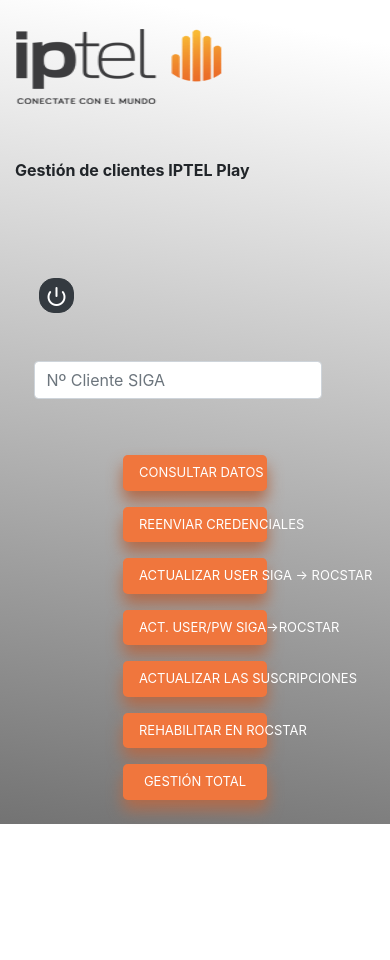
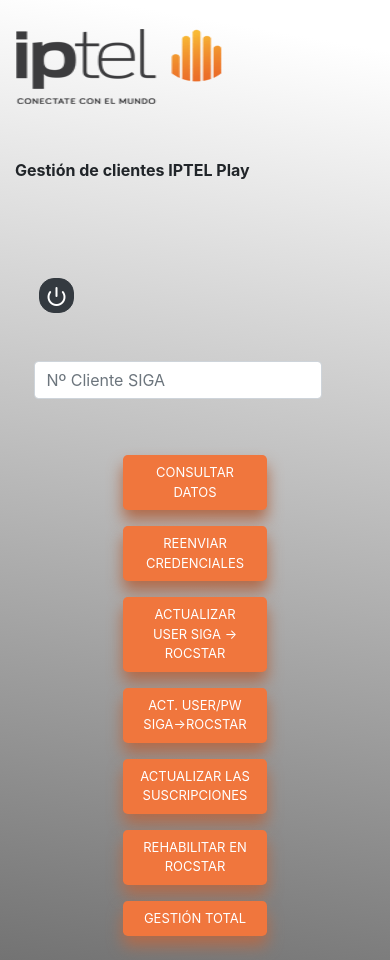
Before and after one commit to RodriMaldonado/Angular-App, an Angular app: page /layout1 in a window 390 px wide. Before the commit the page ends 844 px from the top, so only its background shows below. Built offline with nearby package versions, Linux system fonts and the light colour scheme.

Commit message:
responsive buttons

```diff
--- a/src/app/pages/layout1/layout1.component.css
+++ b/src/app/pages/layout1/layout1.component.css
@@ -28,6 +28,10 @@
   width: 40%;
 }
 
+.btn {
+  white-space: normal !important;
+}
+
 #gestion {
   font-weight: bold;
 }
```
Also changed, not shown: src/app/pages/layout1/layout1.component.html (+7 -7 lines).
